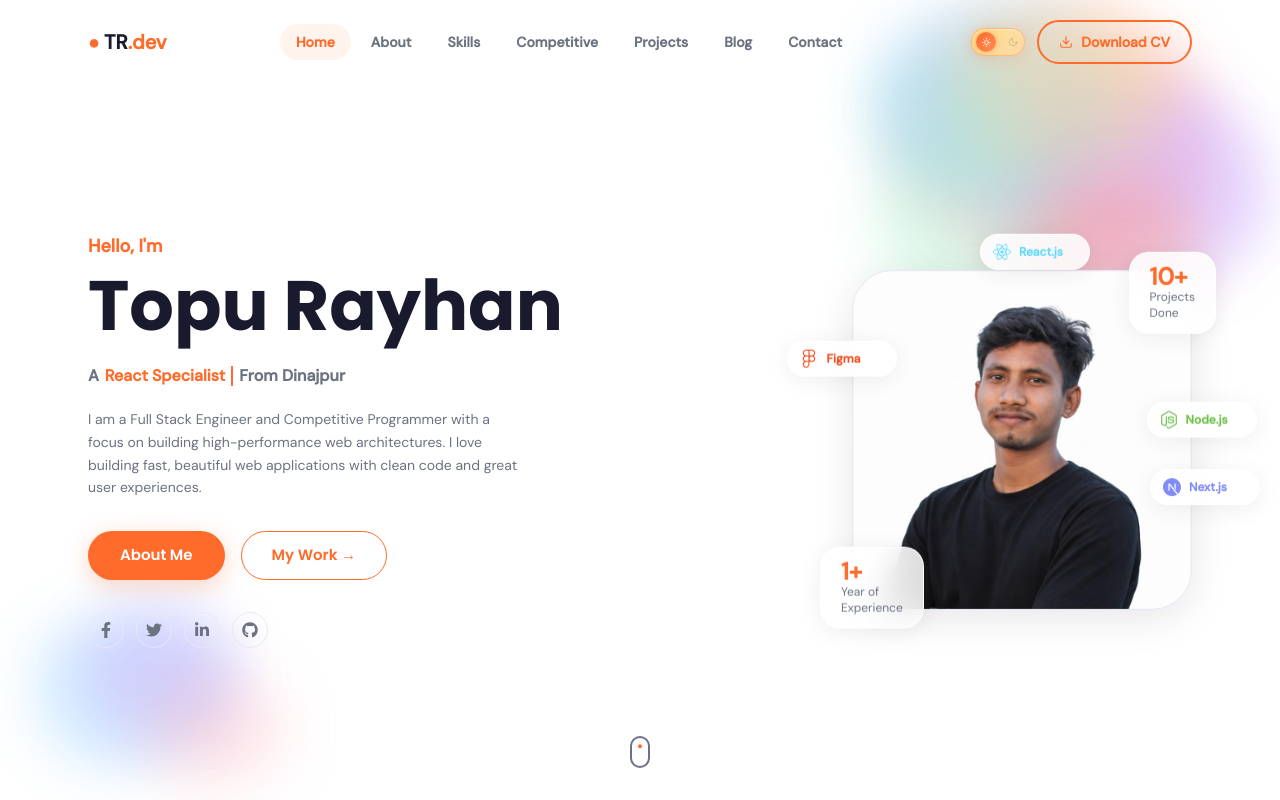
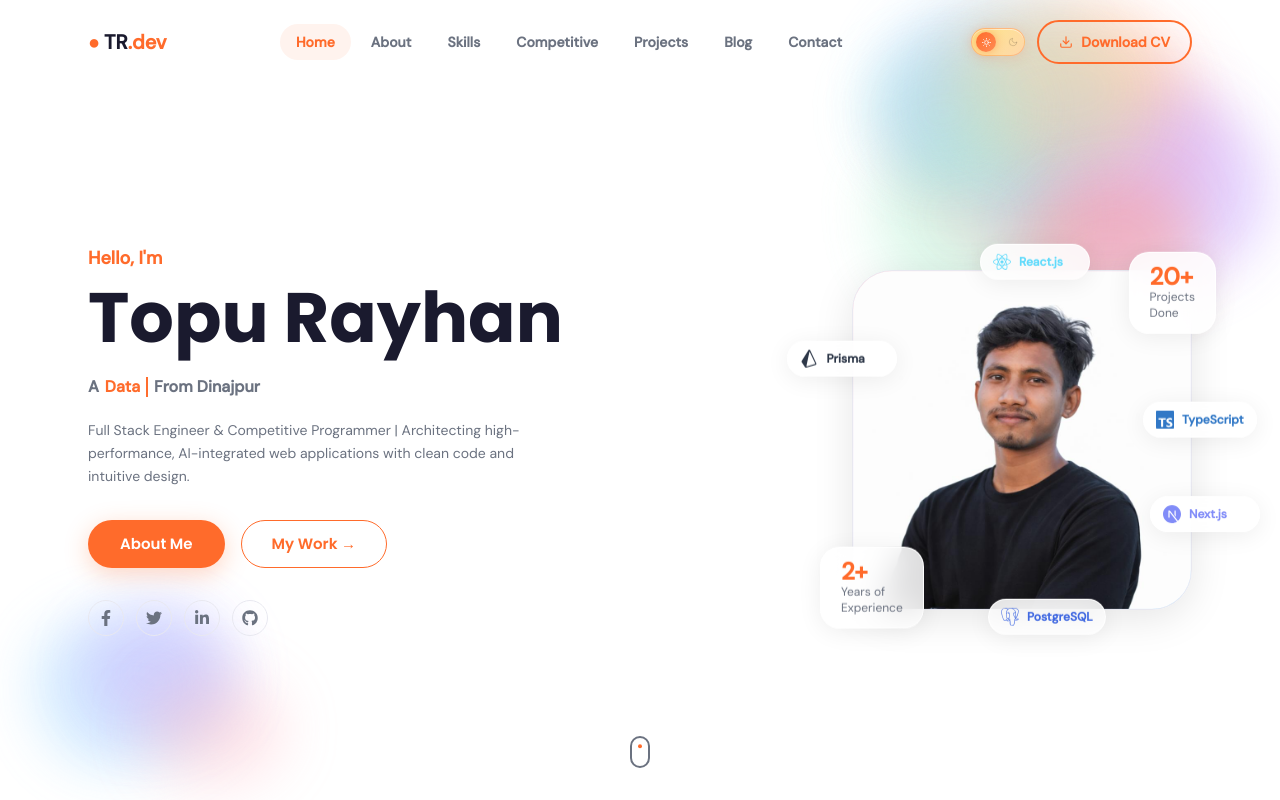
Before and after one commit to Topurayhan554/portfolio, a Next.js app: page / in a window 1280 px wide. Shown: the top 800 px of the page. Built offline with nearby package versions, Linux system fonts and the light colour scheme.

Commit message:
redesign hero section with modern UI and animations

```diff
--- a/src/components/Hero/page.js
+++ b/src/components/Hero/page.js
@@ -59,7 +59,7 @@ export default function Hero() {
       className="relative min-h-screen flex items-center overflow-hidden"
       style={{ paddingTop: "80px", background: "var(--bg)" }}
     >
-      {/* ── WATERCOLOR BLOBS (top-right rainbow splash) ── */}
+      {/* ── WATERCOLOR BLOBS  ── */}
       <div
         className="absolute top-0 right-0 w-[640px] h-[640px] pointer-events-none"
         style={{ zIndex: 0 }}
@@ -166,10 +166,9 @@ export default function Hero() {
               className="text-sm leading-relaxed mb-8 max-w-[440px]"
               style={{ color: "var(--muted)" }}
             >
-              I am a Full Stack Engineer and Competitive Programmer with a focus
-              on building high-performance web architectures. I love building
-              fast, beautiful web applications with clean code and great user
-              experiences.
+              Full Stack Engineer & Competitive Programmer | Architecting
+              high-performance, AI-integrated web applications with clean code
+              and intuitive design.
             </motion.p>
 
             <motion.div variants={item} className="flex gap-4 flex-wrap mb-8">
@@ -277,13 +276,13 @@ export default function Hero() {
                 className="font-display font-bold text-2xl"
                 style={{ color: "var(--orange)", lineHeight: 1 }}
               >
-                1+
+                2+
               </div>
               <div
                 className="text-xs font-body"
                 style={{ color: "var(--muted)" }}
               >
-                Year of
+                Years of
                 <br />
                 Experience
               </div>
@@ -298,7 +297,7 @@ export default function Hero() {
                 className="font-display font-bold text-2xl"
                 style={{ color: "var(--orange)", lineHeight: 1 }}
               >
-                10+
+                20+
               </div>
               <div
                 className="text-xs font-body"
--- a/src/components/Navbar/page.js
+++ b/src/components/Navbar/page.js
@@ -70,7 +70,6 @@ export default function Navbar() {
 
     // New tab-এ preview open
     window.open(`https://drive.google.com/file/d/${fileId}/view`, "_blank");
-
 
     setTimeout(() => {
       window.open(
--- a/src/data/data.js
+++ b/src/data/data.js
@@ -12,13 +12,16 @@ import {
   SiLeetcode,
   SiCodeforces,
   SiCodechef,
+  SiPrisma,
+  SiTypescript,
+  SiPostgresql,
 } from "react-icons/si";
 
 export const roles = [
-  "Full Stack Developer",
-  "React Specialist",
-  "Node.js Engineer",
-  "UI/UX Enthusiast",
+  "Full Stack Engineer (Next.js & TypeScript)",
+  "Database & ORM Developer (PostgreSQL & Prisma)",
+  "AI Integration Specialist",
+  "Algorithmic Problem Solver",
 ];
 
 export const techBadges = [
@@ -26,13 +29,13 @@ export const techBadges = [
     label: "React.js",
     color: "#61dafb",
     Icon: FaReact,
-    pos: "top-[-10%] right-[30%]",
+    pos: "top-[-7%] right-[30%]",
     anim: "float1",
   },
   {
-    label: "Node.js",
-    color: "#6cc24a",
-    Icon: FaNodeJs,
+    label: "TypeScript",
+    color: "#3178c6",
+    Icon: SiTypescript,
     pos: "top-[38%] right-[-19%]",
     anim: "float2",
   },
@@ -40,15 +43,22 @@ export const techBadges = [
     label: "Next.js",
     color: "#818cf8",
     Icon: SiNextdotjs,
-    pos: "bottom-[28%] right-[-20%]",
+    pos: "bottom-[20%] right-[-20%]",
     anim: "float3",
   },
   {
-    label: "Figma",
-    color: "#f24e1e",
-    Icon: FaFigma,
+    label: "Prisma",
+    color: "#2d3748",
+    Icon: SiPrisma,
     pos: "top-[20%] left-[-19%]",
     anim: "float2",
+  },
+  {
+    label: "PostgreSQL",
+    color: "#4169e1",
+    Icon: SiPostgresql,
+    pos: "bottom-[-8%] left-[40%]",
+    anim: "float1",
   },
 ];
 
```
